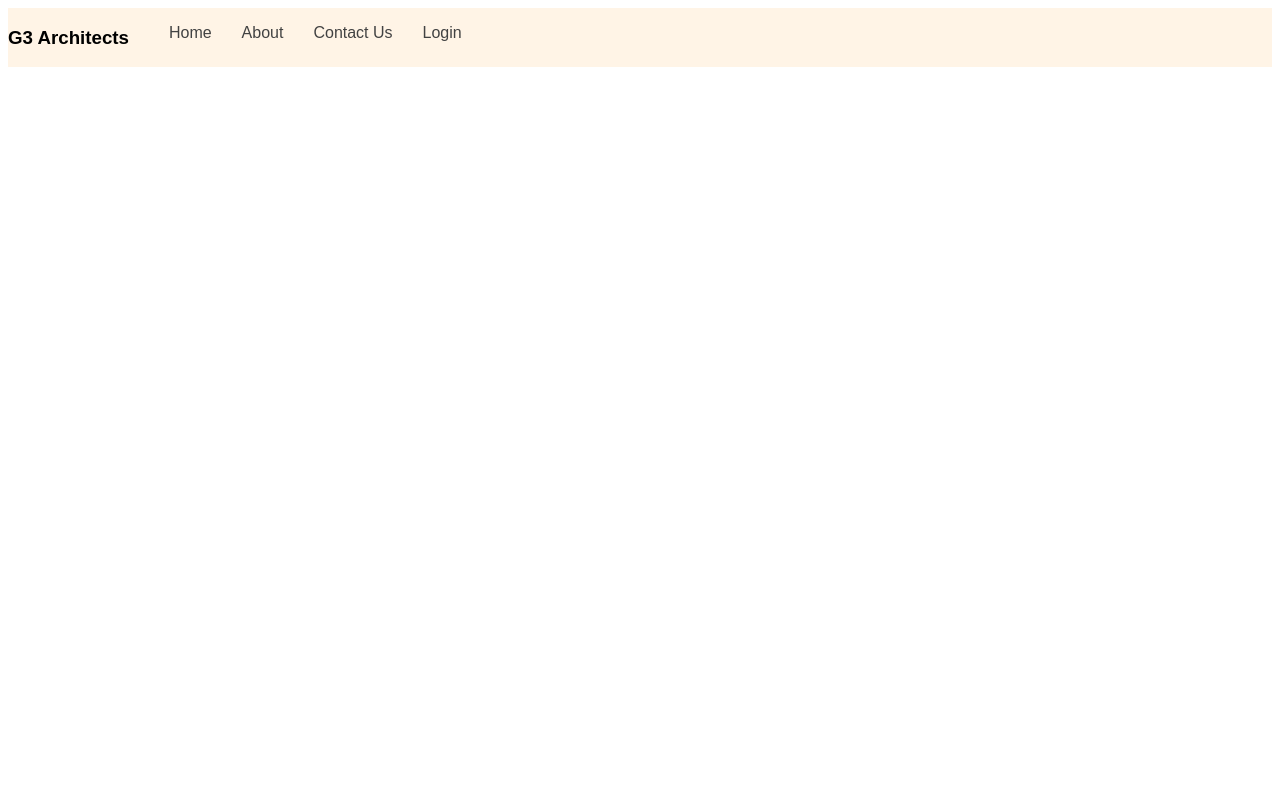
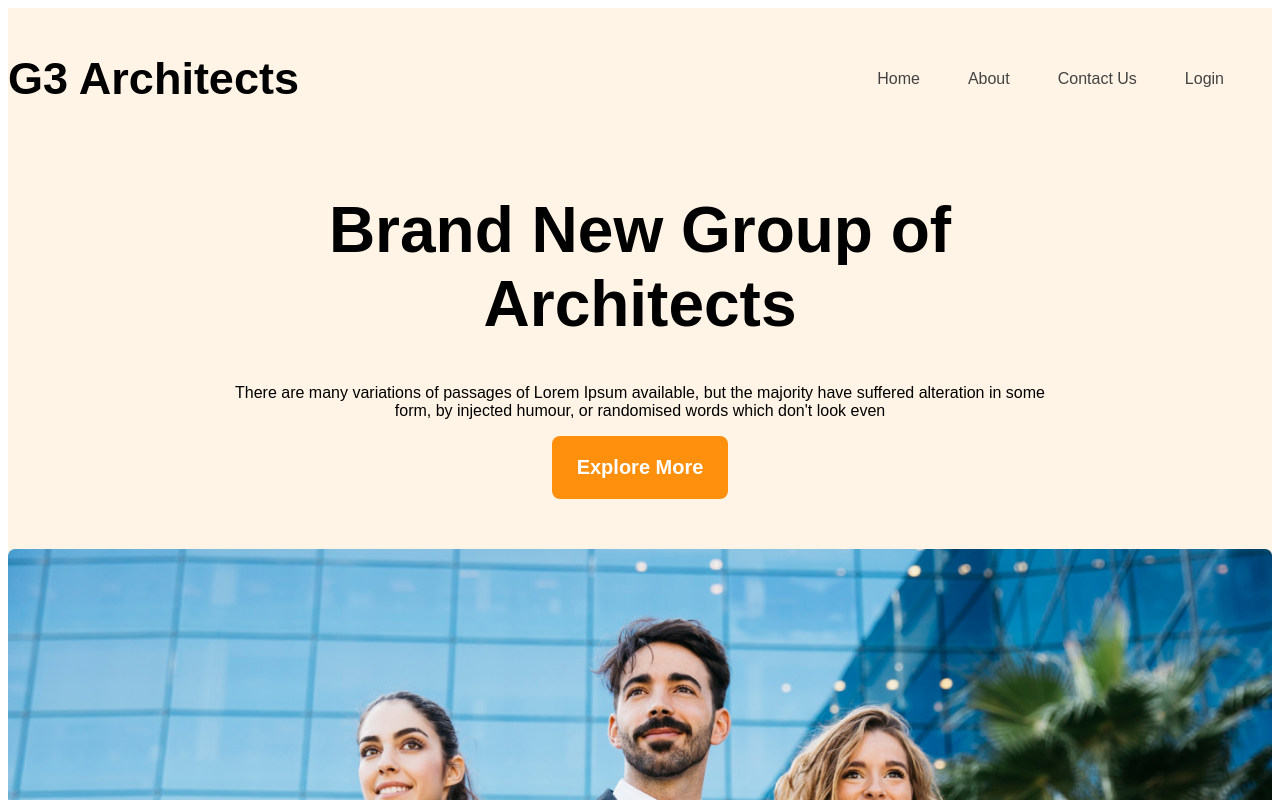
Before and after one commit to fariaesha-prog/g3-architect-website, a plain HTML site: page index.html in a window 1280 px wide. Shown: the top 800 px of the page. Drawn offline with Linux system fonts and the light colour scheme.

Commit message:
added banner image and resposive media

```diff
--- a/index.html
+++ b/index.html
@@ -8,6 +8,7 @@
 </head>
 <body class="work-sans-font">
     <header class="bg-light">
+
         <nav class="navbar display-flex">
             <h3 class="brand">G3 Architects</h3>
         <ul class="nav-links display-flex">
@@ -17,6 +18,15 @@
             <li class="nav-item"><a href="" class=" nav-link text-grey">Login</a></li>
         </ul>
         </nav>
+
+        <div class="banner">
+            <div class="banner-content">
+            <h1 class="banner-title">Brand New Group of Architects</h1>
+            <p class="banner-description">There are many variations of passages of Lorem Ipsum available, but the majority have suffered alteration in some form, by injected humour, or randomised words which don't look even</p>
+            <button class="btn-primary">Explore More</button>
+            </div>
+            <img class="banner-image" src="images/banner.png" alt="">
+        </div>
 
 
     </header>
--- a/styles/architect.css
+++ b/styles/architect.css
@@ -19,17 +19,29 @@
 .bg-light{
     background-color: rgba(255, 144, 14, 0.1);
 }
-
+.btn-primary{
+    background-color: #FF900E;
+    color: white;
+    padding: 20px 25px;
+    font-size: 1.25rem;
+    font-weight: 600;
+    border-radius: 8px;
+    border: none;
+}
 /*Header Styles*/
 
 /*Navbar related styles*/
-.nav-bar{
+.navbar{
     justify-content: space-between;
+    align-items: center;
 }
-
+.brand{
+    font-weight: 700;
+    font-size: 45px;
+}
 .nav-item{
    list-style: none;
-   margin-right: 30px;
+   margin-right: 3rem;
 
 }
 .nav-link{
@@ -42,3 +54,25 @@
     max-width: 1440px;
     margin: 0 auto;
 }
+
+/*banner related styles*/
+.banner-content{
+    max-width: 850px;
+    margin: 0 auto;
+    text-align: center;
+    margin-bottom: 50px;
+}
+.banner-title{
+    font-weight: 700;
+    font-size: 4rem;
+}
+.banner-image{
+    width: 100%;
+}
+
+/*responsive media query*/
+@media screen and (max-width: 576px){
+    .navbar, .nav-links{
+        flex-direction: column;
+    }
+}
```
